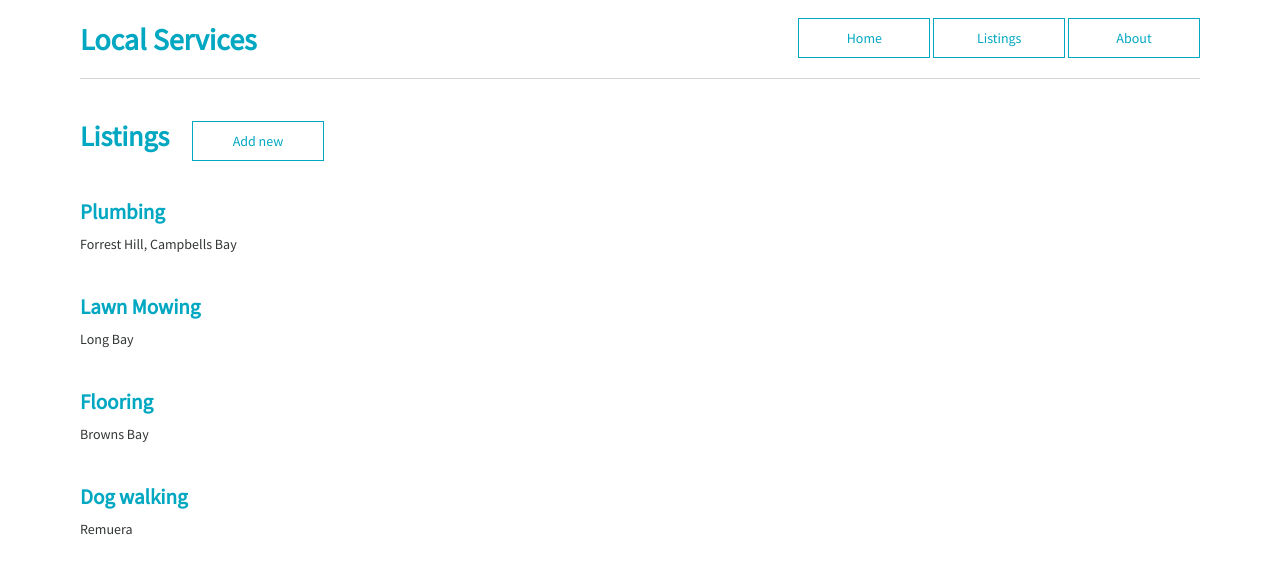
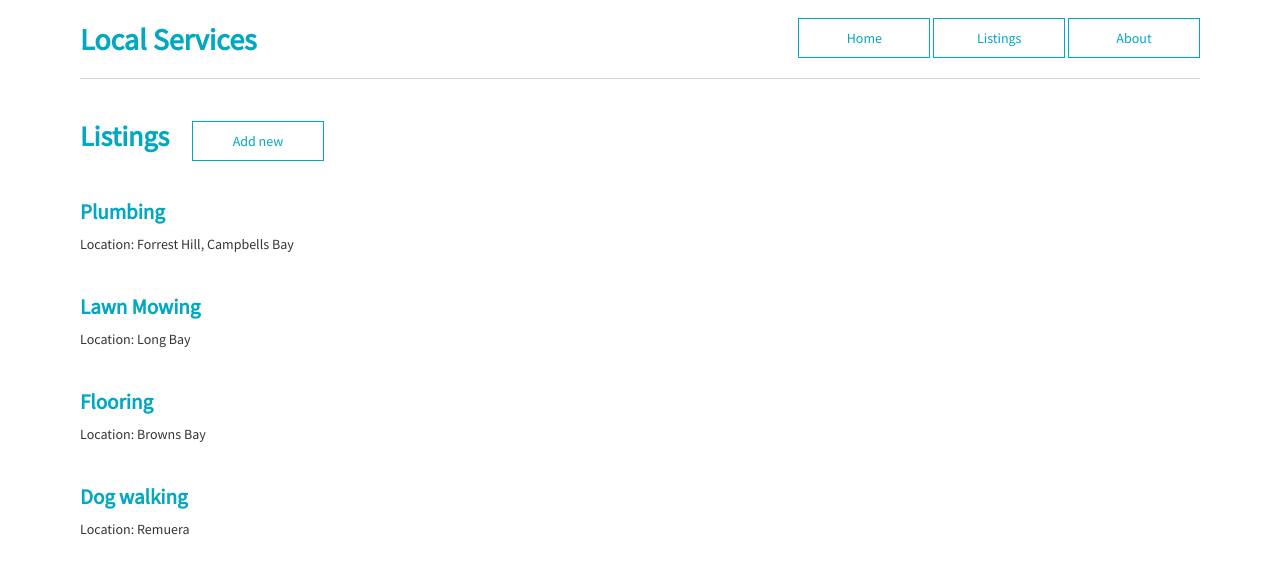
Before and after one commit to CHEMLEV/LocalServicesBoard, a Django app: page /classifieds/ in a window 1280 px wide. Shown: the part 361-939 px from the top of the page. Run offline with Django 4.2, Linux system fonts and the light colour scheme; data comes from the database, SQL or seed files in the repository.

Commit message:
Minor changes

```diff
--- a/templates/classifieds.html
+++ b/templates/classifieds.html
@@ -10,7 +10,7 @@
 
 <div class="tour-entry">
     <h2><a href=" {% url 'classified_detail' classified.pk %} " >{{classified.title}}</a></h2>
-    <p>{{classified.area}}</p>
+    <p>Location: {{classified.area}}</p>
 
 </div>
 
```
